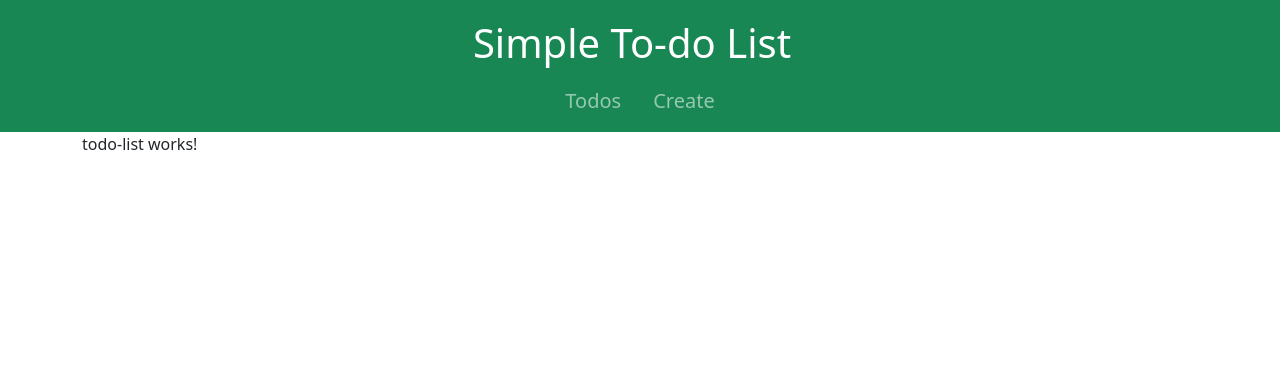
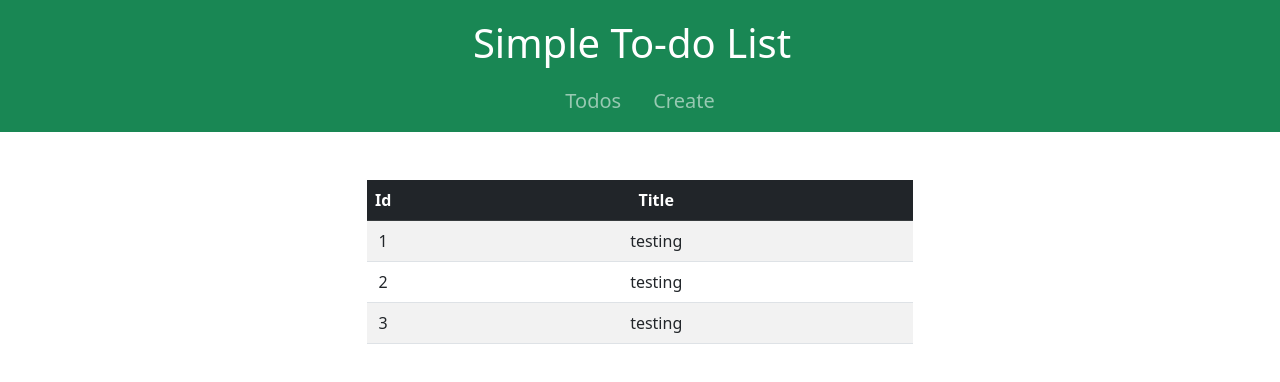
Before and after one commit to fjebernas/Simple-Todo-List, an Angular app in the folder simple-todo-list-frontend/: page / in a window 1280 px wide. Shown: the top 382 px of the page. Built offline with nearby package versions, Linux system fonts and the light colour scheme.

Commit message:
created table to display all todos

```diff
--- a/simple-todo-list-frontend/src/app/app.component.html
+++ b/simple-todo-list-frontend/src/app/app.component.html
@@ -15,6 +15,4 @@
   </div>
 </nav>
 
-<div class="container">
-  <app-todo-list></app-todo-list>
-</div>
+<app-todo-list></app-todo-list>
--- a/simple-todo-list-frontend/src/app/todo-list/todo-list.component.html
+++ b/simple-todo-list-frontend/src/app/todo-list/todo-list.component.html
@@ -1 +1,23 @@
-<p>todo-list works!</p>
+
+<div class="container pt-5">
+  <div class="row">
+    <div class="col-md-6 offset-md-3">
+      <div class="table-responsive">
+        <table class="table table-striped table-hover text-center">
+          <thead class="table-dark">
+            <tr>
+              <th width="1%">Id</th>
+              <th>Title</th>
+            </tr>
+          </thead>
+          <tbody>
+            <tr *ngFor="let todo of todos">
+              <td>{{ todo.id }}</td>
+              <td>{{ todo.title }}</td>
+            </tr>
+          </tbody>
+        </table>
+      </div>
+    </div>
+  </div>
+</div>
--- a/simple-todo-list-frontend/src/app/todo-list/todo-list.component.ts
+++ b/simple-todo-list-frontend/src/app/todo-list/todo-list.component.ts
@@ -1,10 +1,32 @@
-import { Component } from '@angular/core';
+import { Component, OnInit } from '@angular/core';
+import { Todo } from '../todo';
 
 @Component({
   selector: 'app-todo-list',
   templateUrl: './todo-list.component.html',
   styleUrls: ['./todo-list.component.css']
 })
-export class TodoListComponent {
+export class TodoListComponent implements OnInit {
 
+  todos?: Todo[];
+
+  ngOnInit(): void {
+    this.todos = [
+      {
+        "id": 1,
+        "title": "testing",
+        "description": "test description"
+      },
+      {
+        "id": 2,
+        "title": "testing",
+        "description": "test description"
+      },
+      {
+        "id": 3,
+        "title": "testing",
+        "description": "test description"
+      },
+    ]
+  }
 }
```
